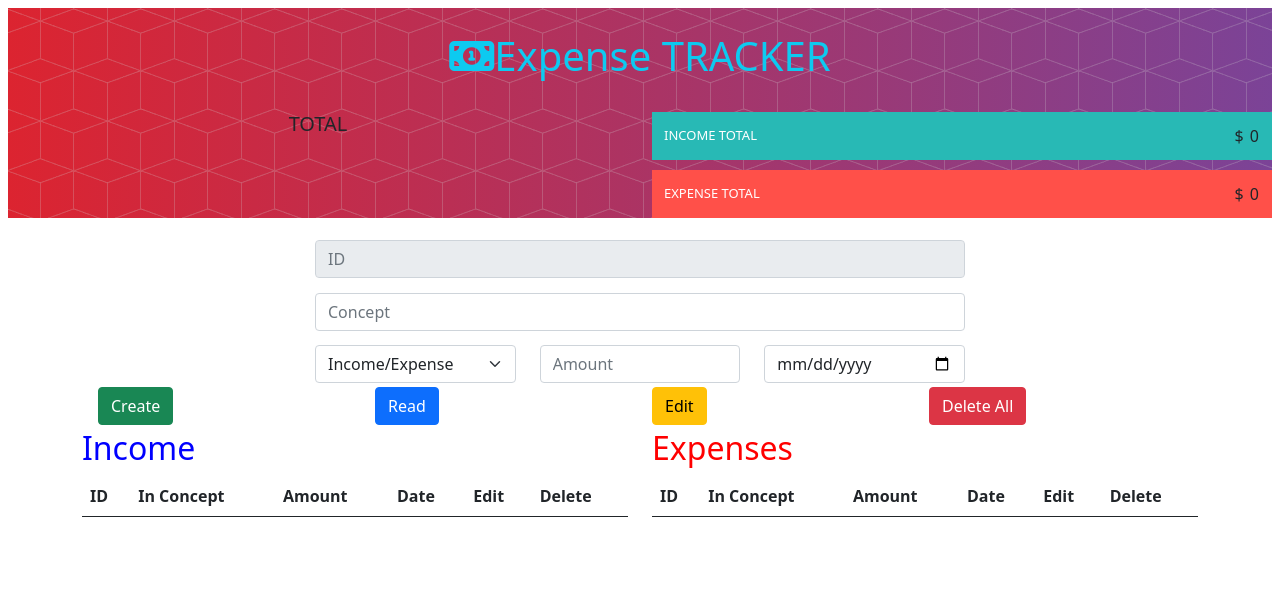
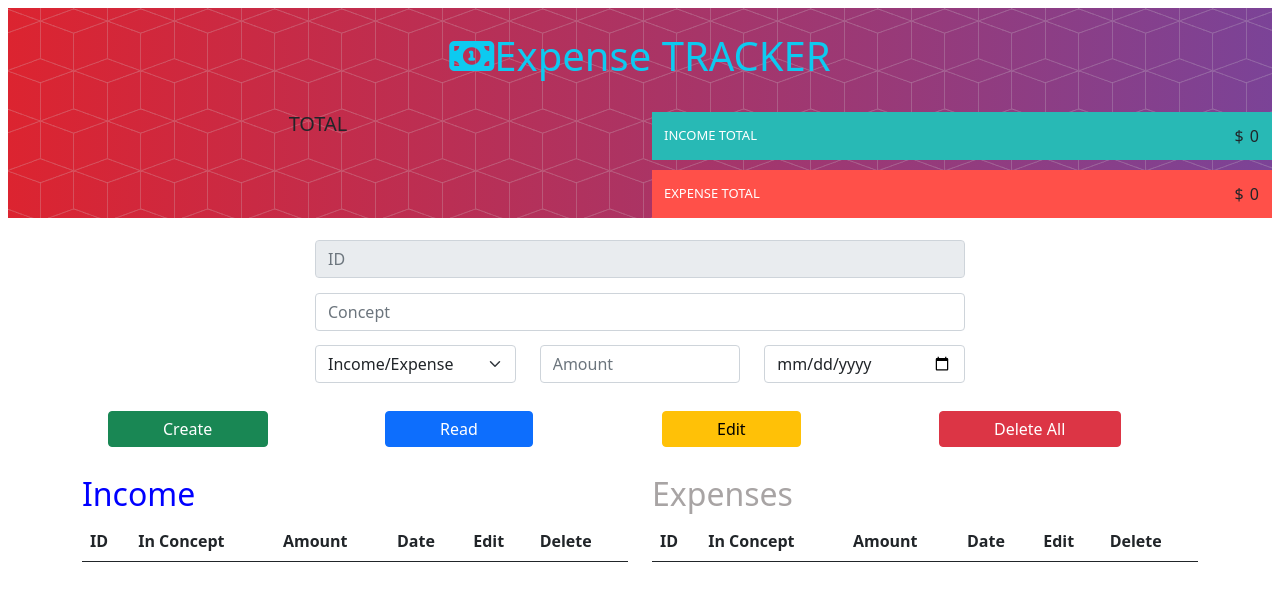
Before and after one commit to LemurianLemu/AlkemyJSChallenge, a plain HTML site: page index.html in a window 1280 px wide. Drawn offline with nearby package versions, Linux system fonts and the light colour scheme; a script that the page names is missing; files whose address does not match are found by name.

Commit message:
Update style.css

```diff
--- a/style.css
+++ b/style.css
@@ -1,17 +1,17 @@
 
 .d-flex input{
 
-    margin: .9em 0em;
+    margin: 0.9em 0em;
 }
 
-.d-flex button{
+.container button{
 
     margin: 1.5em .6em;
-    padding: .3em  2.4em;
+    padding: .3em  3.4em;
 }
 
 .subtitleOutcome{
-    color: red;
+    color: rgb(168, 164, 164);
 }
 
 .subtitleIncome{
```
